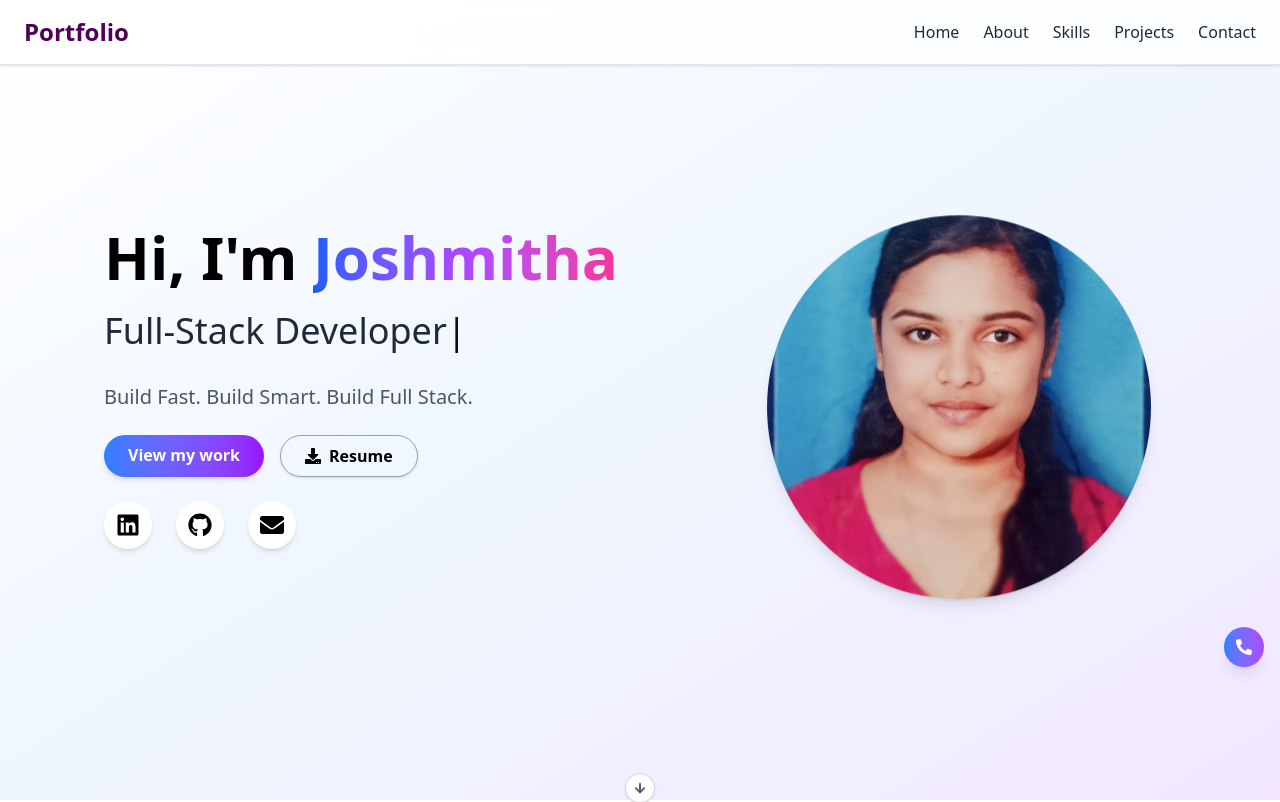
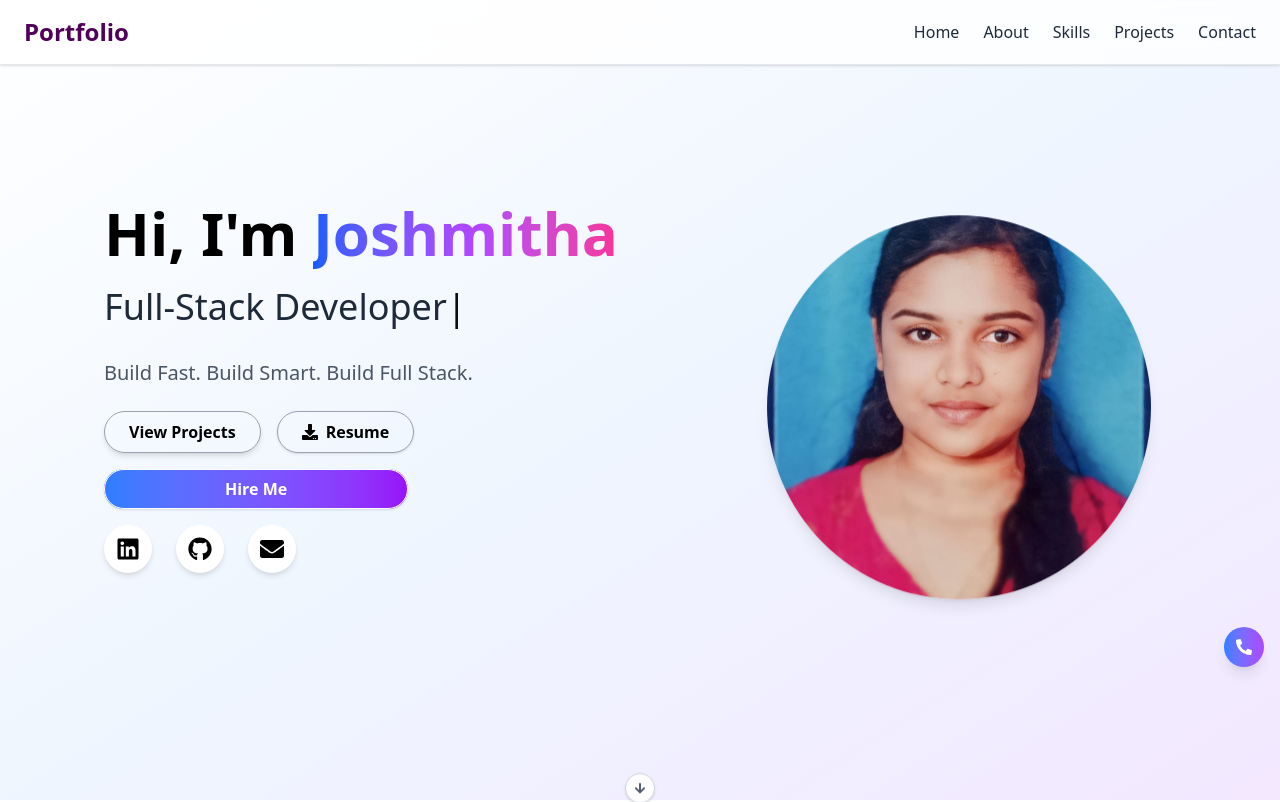
Before and after one commit to joshmitha-2000/josh-portfolio, a React (Vite) app: page / in a window 1280 px wide. Shown: the top 802 px of the page. Built offline with nearby package versions, Linux system fonts and the light colour scheme.

Commit message:
add fromspree

```diff
--- a/src/pages/Home.jsx
+++ b/src/pages/Home.jsx
@@ -50,9 +50,9 @@ function Home() {
             <div className="flex flex-wrap gap-4 justify-center md:justify-start">
             <a
   href="#projects"
-  className="bg-gradient-to-r from-blue-500 to-purple-600 hover:opacity-90 rounded-full px-6 py-2 text-white font-semibold transition duration-300 shadow-md"
+  className="border border-gray-400 hover:bg-gray-100 rounded-full px-6 py-2 text-black font-semibold transition duration-300 shadow-md"
 >
-  View my work
+  View Projects
 </a>
 
 <a
@@ -67,6 +67,12 @@ function Home() {
 
 
             </div>
+            <a
+  href="#contact"
+  className=" border bg-gradient-to-r hover:scale-105 from-blue-500 to-purple-600 hover:opacity-90   transition px-30 py-2 text-white rounded-full font-semibold shadow-sm"
+>
+  Hire Me
+</a>
 
             {/* Social Icons */}
             <div className="flex justify-center md:justify-start gap-6 text-2xl mt-6">
```
